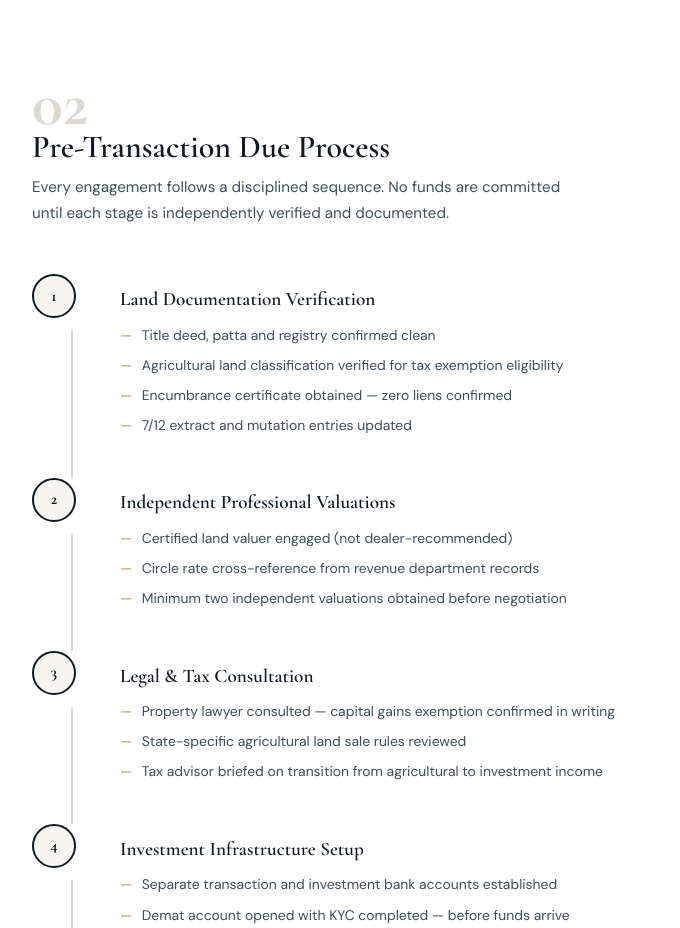
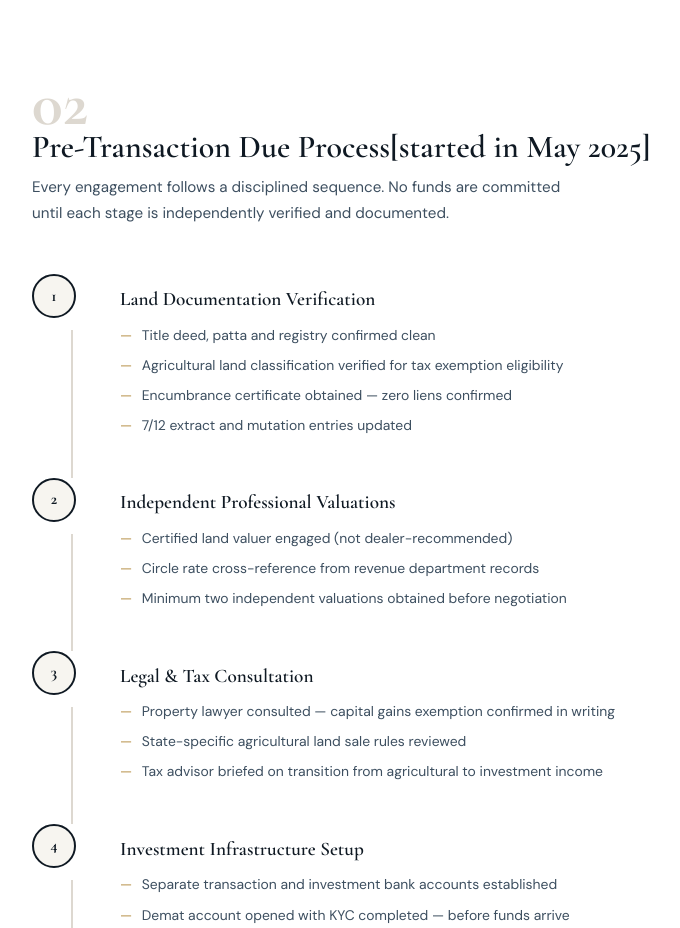
Before and after one commit to anandvip/guidelines-, a plain HTML site: page index.html in a window 1280 px wide. Shown: the part 1660-2588 px from the top of the page, without its empty margins (90-770 px from the left). Drawn offline with nearby package versions, Linux system fonts and the light colour scheme.

Commit message:
Update index.html

```diff
--- a/index.html
+++ b/index.html
@@ -880,7 +880,7 @@ SECURITY PHILOSOPHY
   <div class="container">
     <div class="section-header reveal">
       <div class="section-num">02</div>
-      <h2 class="section-title serif">Pre-Transaction Due Process</h2>
+      <h2 class="section-title serif">Pre-Transaction Due Process[started in May 2025]</h2>
       <p class="section-desc">
         Every engagement follows a disciplined sequence. No funds are committed
         until each stage is independently verified and documented.
```
